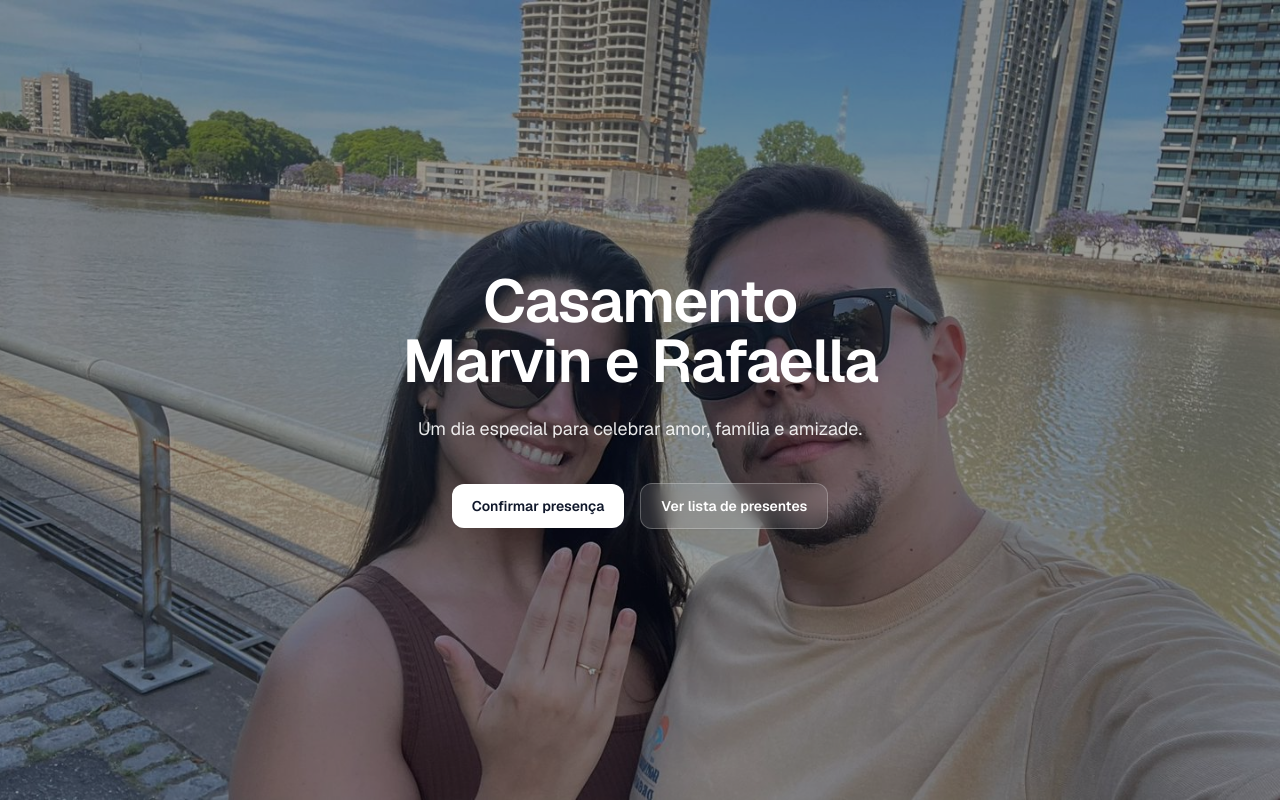
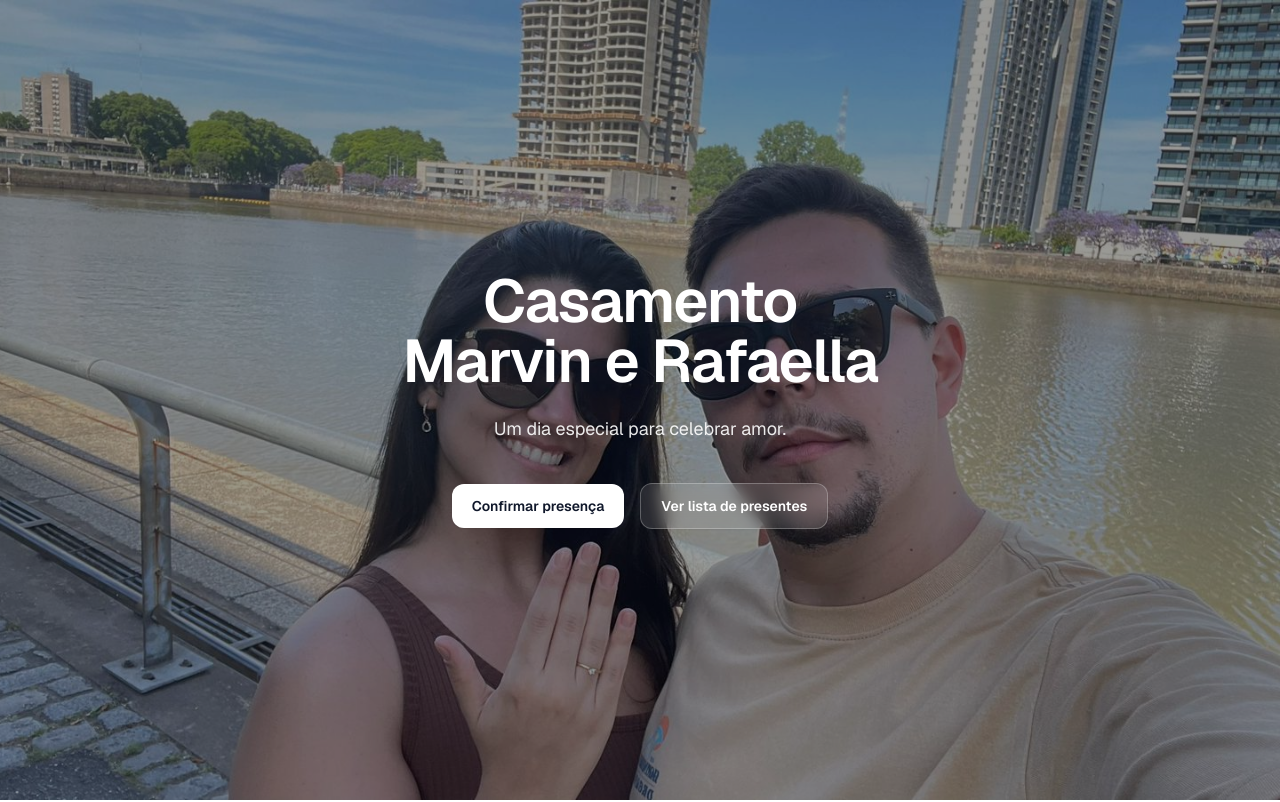
Before and after one commit to Onesiojr1/wedding-page, a Next.js app: page / in a window 1280 px wide. Shown: the top 802 px of the page. Built offline with nearby package versions, Linux system fonts and the light colour scheme.

Commit message:
feat: remove text

```diff
--- a/app/page.tsx
+++ b/app/page.tsx
@@ -13,7 +13,7 @@ export default function Home() {
               Casamento Marvin e Rafaella
             </h1>
             <p className="mt-6 text-pretty text-base leading-relaxed text-white/90 sm:text-lg">
-              Um dia especial para celebrar amor, família e amizade.
+              Um dia especial para celebrar amor.
             </p>
 
             <div className="mt-10 flex flex-col items-center justify-center gap-3 sm:flex-row sm:gap-4">
```
